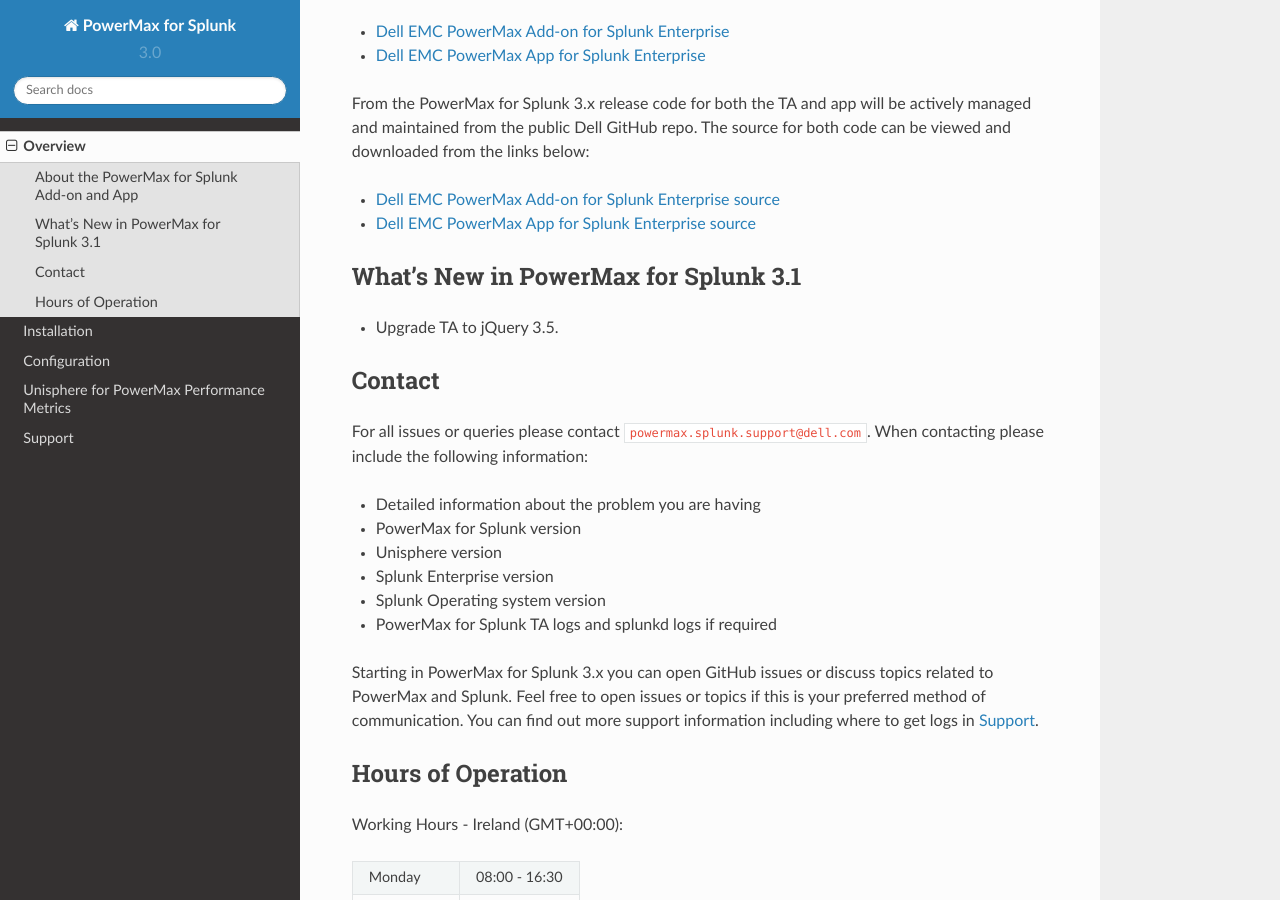
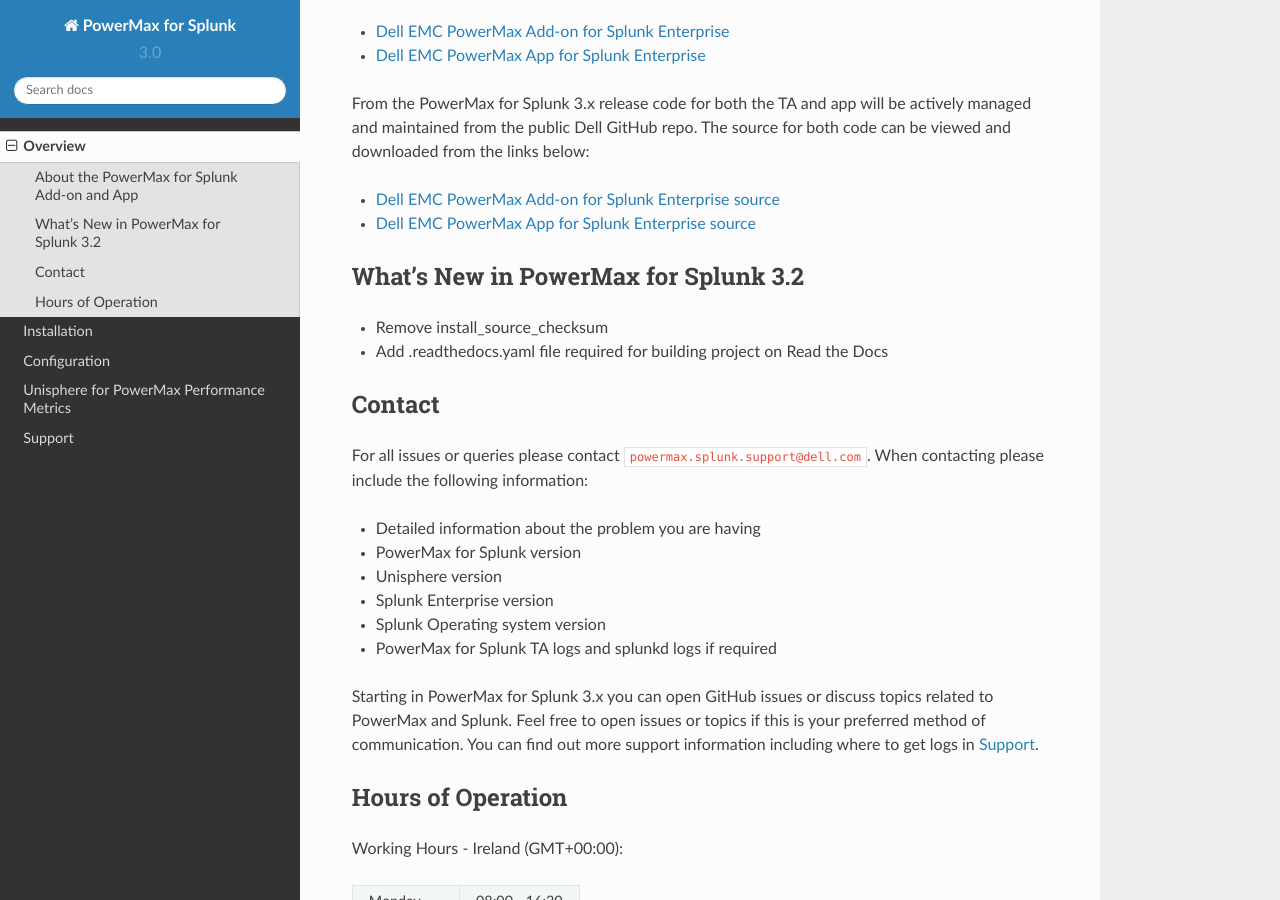
Before and after one commit to dell/powermax-splunk-addon, a Sphinx documentation site: the page built from docs/source/overview.rst, in a window 1280 px wide and 900 px high, scrolled down 556 px. Built offline with Sphinx 7.4.7 and the Read the Docs theme 2.0.0, drawn with Linux system fonts in a browser that asks for light colours.

Commit message:
Public TA 3.2 Ready
Remove install_source_checksum
Add .readthedocs.yaml file required for building project on Read the Docs

```diff
--- a/docs/source/index.rst
+++ b/docs/source/index.rst
@@ -44,11 +44,11 @@
 Version Info
 ------------
 +---------------------------------+----------------------------------------+
-| **PowerMax for Splunk**         | 3.1                                    |
+| **PowerMax for Splunk**         | 3.2                                    |
 +---------------------------------+----------------------------------------+
-| **Technology Add-On**           | 3.1.0.0                                |
+| **Technology Add-On**           | 3.2.0.0                                |
 +---------------------------------+----------------------------------------+
-| **App**                         | 3.1.0.0                                |
+| **App**                         | 3.2.0.0                                |
 +---------------------------------+----------------------------------------+
 | **Minimum Unisphere Version**   | 9.2.0.0                                |
 +---------------------------------+----------------------------------------+
--- a/docs/source/installation.rst
+++ b/docs/source/installation.rst
@@ -4,11 +4,11 @@
 Supported Versions
 ------------------
 +---------------------------------+----------------------------------------+
-| **PowerMax for Splunk**         | 3.1                                    |
+| **PowerMax for Splunk**         | 3.2                                   |
 +---------------------------------+----------------------------------------+
-| **Technology Add-On**           | 3.1.0.0                                |
+| **Technology Add-On**           | 3.2.0.0                                |
 +---------------------------------+----------------------------------------+
-| **App**                         | 3.1.0.0                                |
+| **App**                         | 3.2.0.0                                |
 +---------------------------------+----------------------------------------+
 | **Minimum Unisphere Version**   | 9.2.0.0                                |
 +---------------------------------+----------------------------------------+
--- a/docs/source/overview.rst
+++ b/docs/source/overview.rst
@@ -31,9 +31,10 @@
 - `Dell EMC PowerMax App for Splunk Enterprise source`_
 
 
-What's New in PowerMax for Splunk 3.1
+What's New in PowerMax for Splunk 3.2
 -------------------------------------
-- Upgrade TA to jQuery 3.5.
+- Remove install_source_checksum
+- Add .readthedocs.yaml file required for building project on Read the Docs
 
 Contact
 -------
```
Also changed, not shown: README.rst (+4 -4 lines), .readthedocs.yaml (added), 4 other files.
